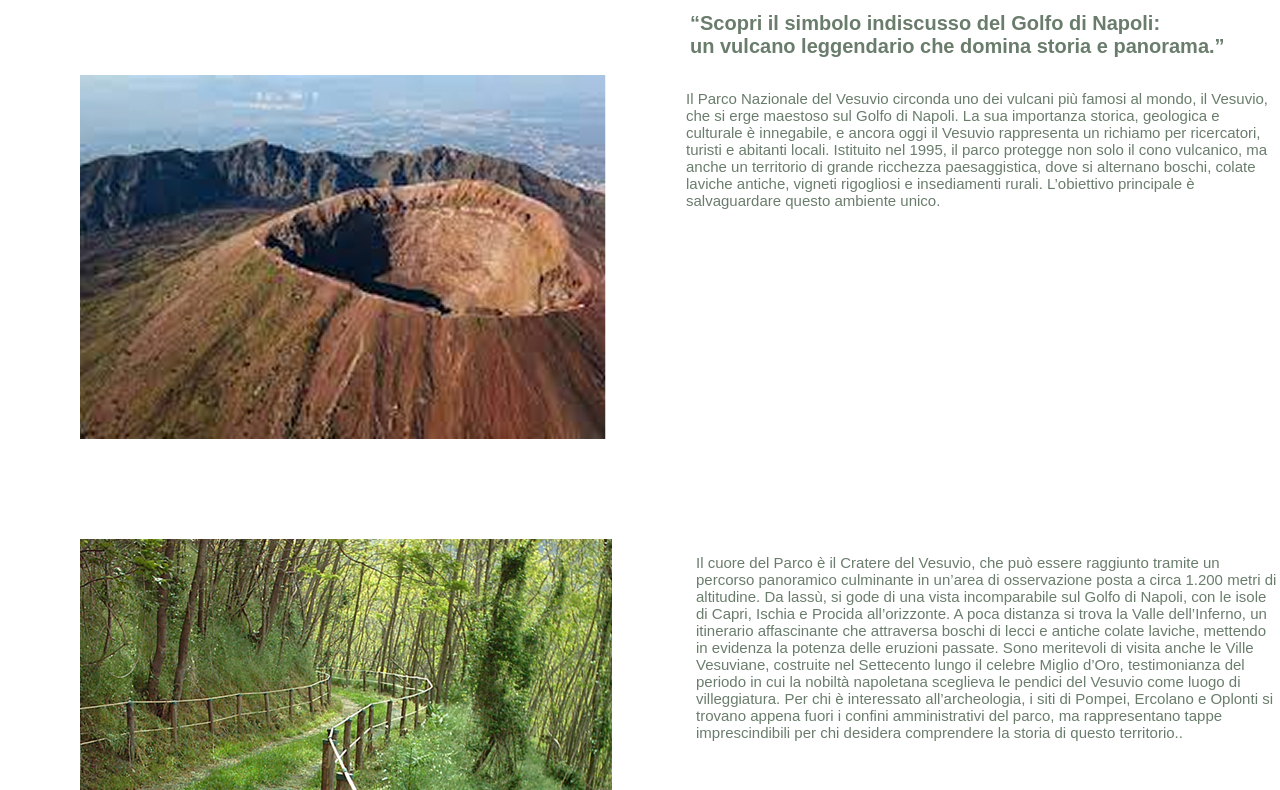
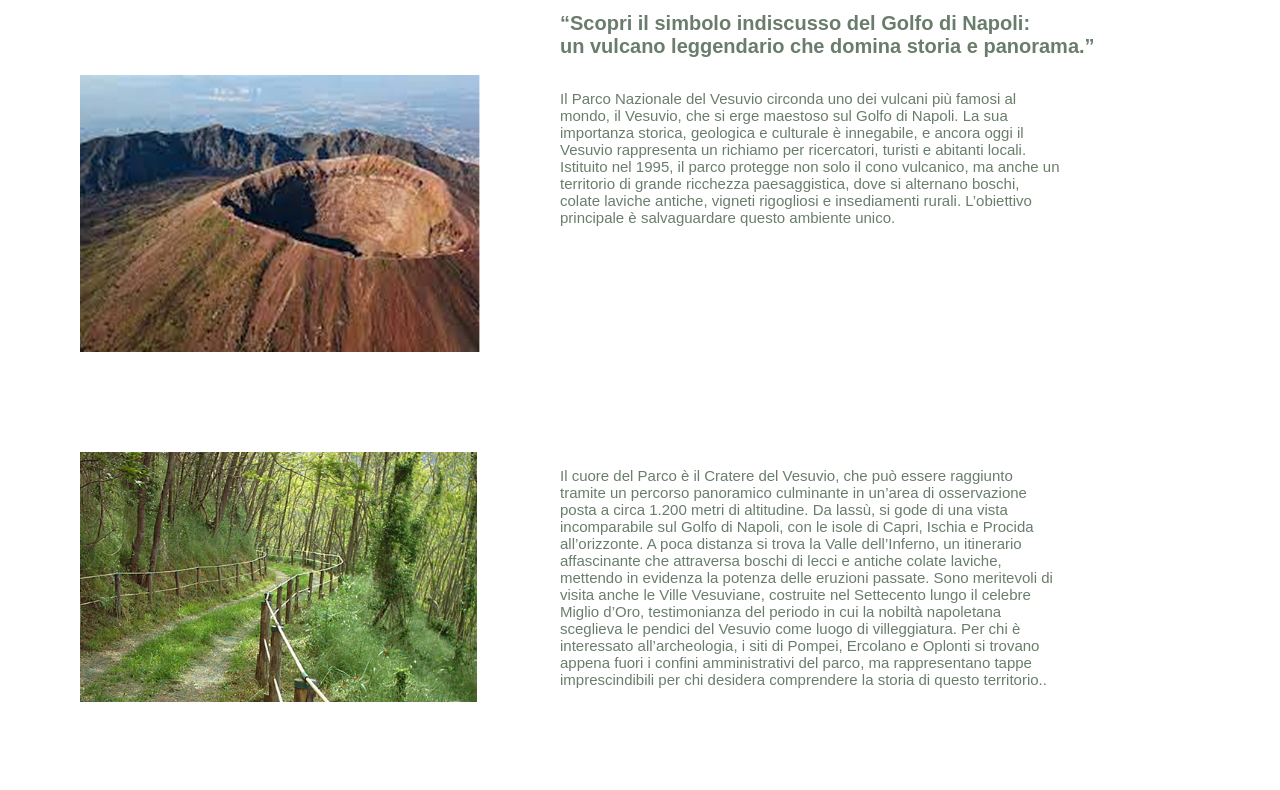
Before and after one commit to antoo020/sito-parco, a plain HTML site: page indexvesuvio.html in a window 1280 px wide. Shown: the part 157-947 px from the top of the page. Drawn offline with Linux system fonts and the light colour scheme.

Commit message:
Update style6.css

```diff
--- a/css/style6.css
+++ b/css/style6.css
@@ -40,13 +40,13 @@ body {
         }
 
     h1 {
-        margin-left: 690px;
+        margin-left: 560px;
         color: #6A7D6C;
         text-align: left;
         font-size: 40px;
     }
     h2 {
-        margin-left: 690px;
+        margin-left: 560px;
         color: #6A7D6C;
         text-align: left;
         font-size: 20px;
@@ -62,12 +62,15 @@ body {
 
     section.info img {
        border-bottom: 8px;
+       width: 400px;
+       height: auto;
     }
 
     section.info p {
         font-size: 15px;
         color: #6A7D6C;
         margin-inline-start: 10px;
+        width: 500px;
     }
 
     footer{
@@ -81,7 +84,7 @@ body {
         color: white;
     }
 
-    @media (max-width:900px) {
+    @media (max-width:600px) {
         body{
             background-color: white;
         }
@@ -120,6 +123,7 @@ body {
         section.info img {
            border-bottom: 8px;
            display: grid;
+           margin-left: 60px;
         }
 
         section.info p {
```
